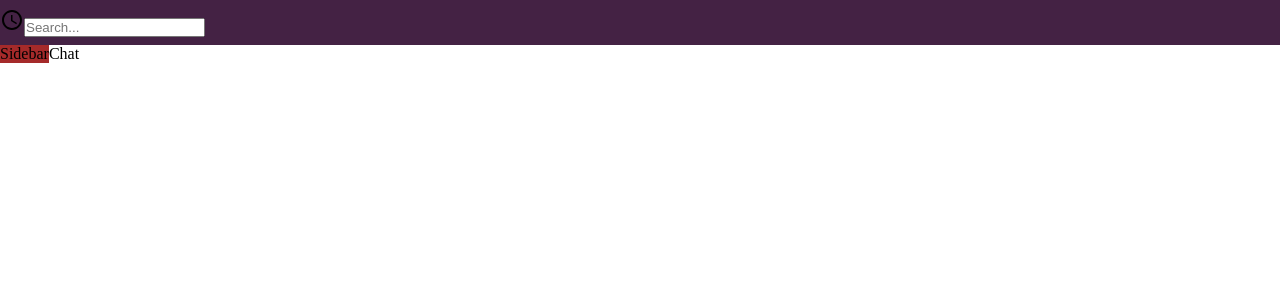
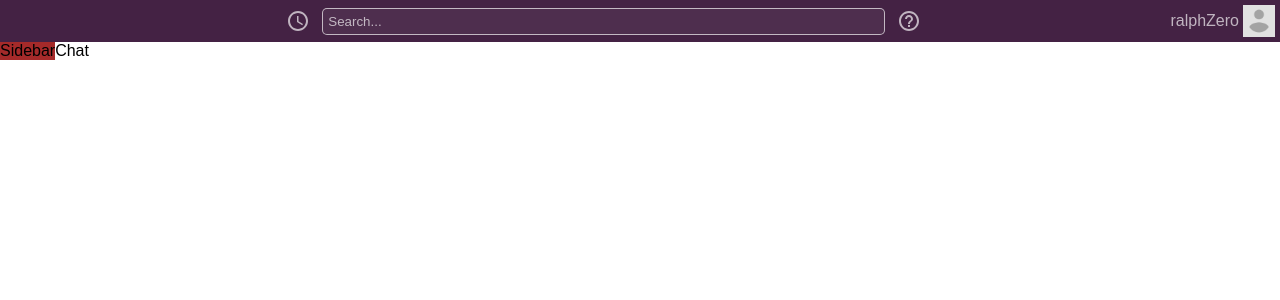
Before and after one commit to ralphZero/Slack-clone, a React (Create React App) app: page /chat in a window 1280 px wide. Shown: the top 300 px of the page. Built offline with nearby package versions, Linux system fonts and the light colour scheme.

Commit message:
Header done

```diff
--- a/src/components/Chat/ChatPage.js
+++ b/src/components/Chat/ChatPage.js
@@ -1,5 +1,5 @@
 import React from 'react'
-import ChatHeader from '../ChatHeader.js/ChatHeader'
+import ChatHeader from '../ChatHeader.js/Header/ChatHeader'
 import Sidebar from '../Sidebar/Sidebar'
 import Chat from './Chat'
 
--- a/src/components/ChatHeader.js/ChatHeader.module.css
+++ /dev/null
@@ -1,4 +0,0 @@
-.container {
-    background-color: #442244;
-    padding: 8px 0;
-}
--- a/src/components/ChatHeader.js/ChatHeader.js
+++ b/src/components/ChatHeader.js/Header/ChatHeader.js
@@ -1,12 +1,12 @@
 import React from 'react';
 import style from './ChatHeader.module.css';
-import SearchWrapper from './Search/SearchWrapper';
-import UserWrapper from './User/UserWrapper';
+import SearchWrapper from '../Search/SearchWrapper';
+import UserWrapper from '../User/UserWrapper';
 
 const ChatHeader = () => {
     return (
         <header className={style.container}>
-            <div></div>
+            <div style={{width: '32px'}}></div>
             <SearchWrapper />
             <UserWrapper />
         </header>
--- /dev/null
+++ b/src/components/ChatHeader.js/Header/ChatHeader.module.css
@@ -0,0 +1,6 @@
+.container {
+    background-color: #442244;
+    padding: 5px;
+    display: flex;
+    justify-content: space-between;
+}
--- /dev/null
+++ b/src/components/ChatHeader.js/Search/SearchWrapper.css
@@ -0,0 +1,17 @@
+.search__wrapper {
+    width: 50%;
+    display: flex;
+    align-items: center;
+    gap: 12px;
+}
+.search__input {
+    width: 100%;
+    background-color: #ffffff0e;
+    border: 1px solid #ffffffa9;
+    padding: 5px;
+    border-radius: 5px;
+    color: #ffffff90;
+}
+.search__input:focus {
+    outline: none;
+}
--- a/src/components/ChatHeader.js/Search/SearchWrapper.js
+++ b/src/components/ChatHeader.js/Search/SearchWrapper.js
@@ -1,11 +1,14 @@
 import React from 'react';
+import './SearchWrapper.css';
 import AccessTimeIcon from '@material-ui/icons/AccessTime';
+import HelpOutlineIcon from '@material-ui/icons/HelpOutline';
 
 const SearchWrapper = () => {
     return (
-        <div>
-            <AccessTimeIcon />
-            <input type="text" placeholder='Search...'/>
+        <div className='search__wrapper'>
+            <AccessTimeIcon style={{color: '#ffffffa9'}}/>
+            <input className='search__input' type="text" placeholder='Search...'/>
+            <HelpOutlineIcon style={{color: '#ffffffa9'}} />
         </div>
     );
 }
--- /dev/null
+++ b/src/components/ChatHeader.js/User/UserWrapper.css
@@ -0,0 +1,18 @@
+.user {
+    display: flex;
+    align-items: center;
+    gap: 4px;
+}
+.user__name {
+    color: #ffffffa9;
+}
+.user__imgbutton {
+    width: 32px;
+    height: 32px;
+    border: none;
+    object-fit: cover;
+}
+.user__imgbutton > img {
+    width: 100%;
+    height: 100%;
+}
--- a/src/components/ChatHeader.js/User/UserWrapper.js
+++ b/src/components/ChatHeader.js/User/UserWrapper.js
@@ -1,9 +1,14 @@
 import React from 'react';
+import PlaceholderImg from '../../../assets/profile-placeholder.png';
+import './UserWrapper.css';
 
 const UserWrapper = () => {
     return (
-        <div>
-
+        <div className='user'>
+            <span className='user__name'>ralphZero</span>
+            <button className='user__imgbutton'>
+                <img src={PlaceholderImg} alt='img'/>
+            </button>
         </div>
     );
 }
--- a/src/index.css
+++ b/src/index.css
@@ -1,6 +1,14 @@
 * { margin: 0; padding: 0; box-sizing: border-box;}
+*:focus {outline: none;}
 html, body {height: 100%;}
-
+body {font-family: sans-serif;}
+::placeholder { /* Chrome, Firefox, Opera, Safari 10.1+ */
+  color: #ffffffa9;
+  opacity: 1; /* Firefox */
+}
+::-ms-input-placeholder { /* Microsoft Edge */
+  color: #ffffffa9;
+}
 .chatwrapper {
   display: flex;
   height: 100%;
```
Also changed, not shown: src/assets/profile-placeholder.png (added).
